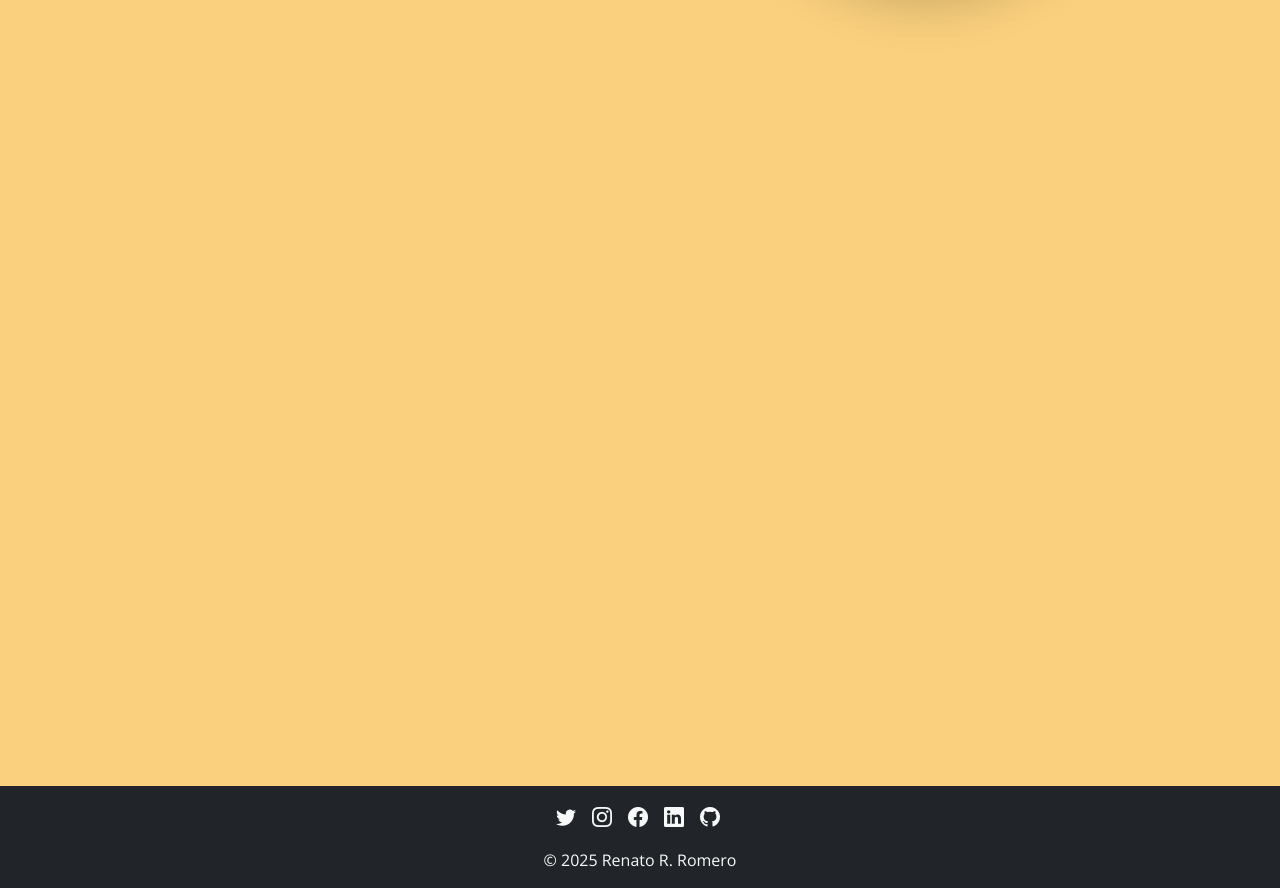
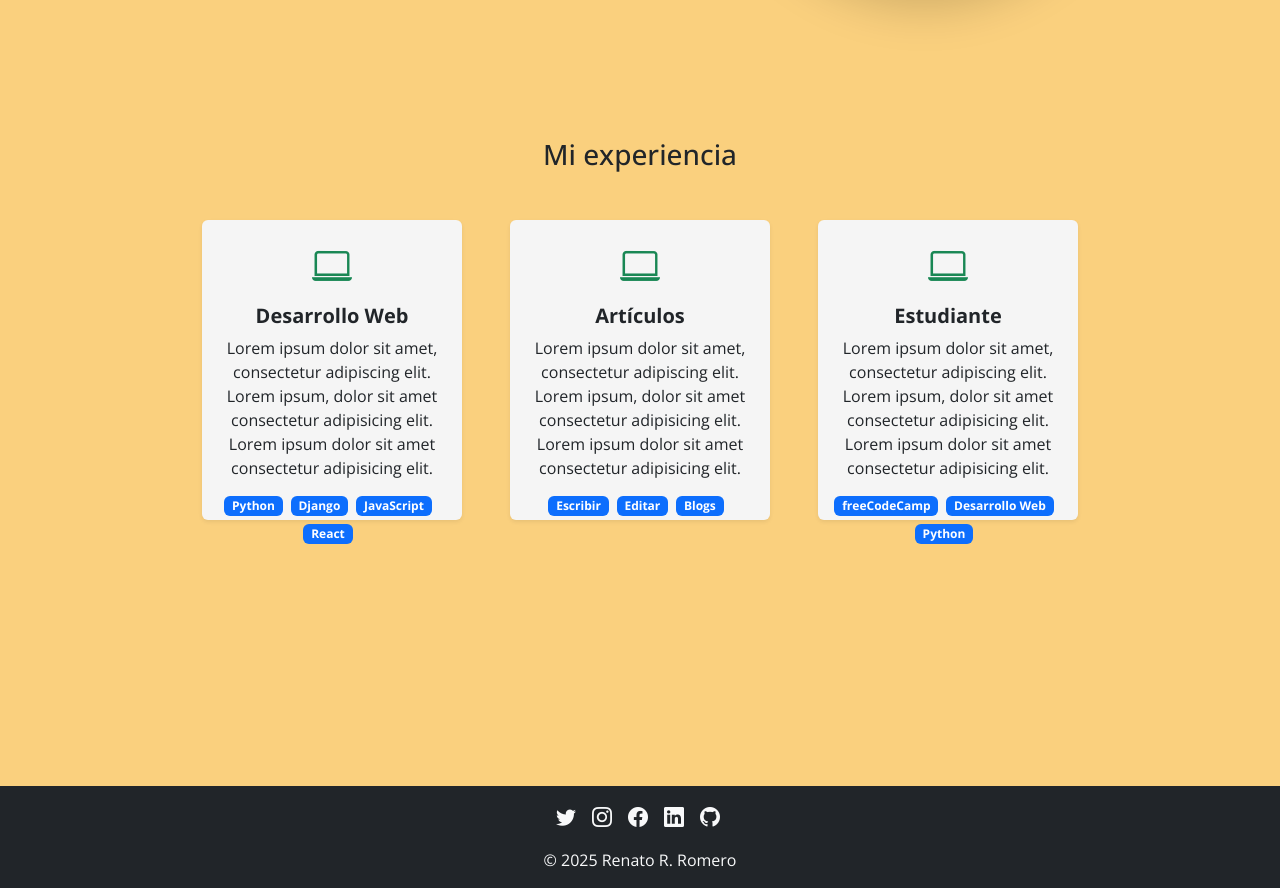
Before and after one commit to renatorrv-edu/portfolio, a plain HTML site: page index.html in a window 1280 px wide. Shown: the part 640-1528 px from the top of the page. Drawn offline with nearby package versions, Linux system fonts and the light colour scheme.

Commit message:
Añadir sección "Mi experiencia". Añadir estilos en css.

```diff
--- a/index.html
+++ b/index.html
@@ -20,6 +20,7 @@
         </span>
         <ul class="nav me-3">
           <li class="nav-item"><a href="#sobre-mi" class="nav-link link-dark border-end border-black" aria-current="page">Sobre mí</a></li>
+          <li class="nav-item"><a href="#experiencia" class="nav-link link-dark border-end border-black">Experiencia</a></li>
           <li class="nav-item"><a href="#proyectos" class="nav-link link-dark border-end border-black">Proyectos</a></li>
           <li class="nav-item"><a href="#testimonios" class="nav-link link-dark border-end border-black">Testimonios</a></li>
           <li class="nav-item"><a href="contacto.html" class="nav-link link-dark">Contacto</a></li>
@@ -45,8 +46,73 @@
           </div>
         </div>
       </div>
-      <div class="flex-container mt-5 mb-5" id="proyectos" style="height: 600px">
+      <div class="flex-container mt-5 mb-5 mx-5" id="experiencia" style="height: 600px">
+        <h2 class="text-center fs-3 mb-5">Mi experiencia</h2>
+        <div class="row g-5 justify-content-center">
+          <div class="col-md-3">
+            <!--Tarjeta 1-->
+            <div class="card border-0 shadow-sm bg-color-tertiary card-hover" style="height: 300px">
+              <div class="card-body text-center">
+                <div class="icon-container mb-2">
+                  <i class="bi bi-laptop fs-1 text-success"></i>
+                </div>
+                <h5 class="fw-bold">Desarrollo Web</h5>
+                <p>
+                  Lorem ipsum dolor sit amet, consectetur adipiscing elit. Lorem ipsum, dolor sit amet consectetur adipisicing elit.<br>
+                  Lorem ipsum dolor sit amet consectetur adipisicing elit.
+                </p>
+                <div class="d-flex justify-content-center flex-wrap">
+                  <span class="badge bg-primary me-2 mb-2">Python</span>
+                  <span class="badge bg-primary me-2 mb-2">Django</span>
+                  <span class="badge bg-primary me-2 mb-2">JavaScript</span>
+                  <span class="badge bg-primary me-2 mb-2">React</span>
+                </div>
+              </div>
+            </div>
+          </div>
 
+          <!--Tarjeta 2-->
+          <div class="col-md-3">
+            <div class="card border-0 shadow-sm bg-color-tertiary card-hover" style="height: 300px">
+              <div class="card-body text-center">
+                <div class="icon-container mb-2">
+                  <i class="bi bi-laptop fs-1 text-success"></i>
+                </div>
+                <h5 class="fw-bold">Artículos</h5>
+                <p>
+                  Lorem ipsum dolor sit amet, consectetur adipiscing elit. Lorem ipsum, dolor sit amet consectetur adipisicing elit.<br>
+                  Lorem ipsum dolor sit amet consectetur adipisicing elit.
+                </p>
+                <div class="d-flex justify-content-center flex-wrap">
+                  <span class="badge bg-primary me-2 mb-2">Escribir</span>
+                  <span class="badge bg-primary me-2 mb-2">Editar</span>
+                  <span class="badge bg-primary me-2 mb-2">Blogs</span>
+                </div>
+              </div>
+            </div>
+          </div>
+
+          <!-- Tarjeta 3 -->
+          <div class="col-md-3">
+            <div class="card border-0 shadow-sm bg-color-tertiary card-hover" style="height: 300px">
+              <div class="card-body text-center">
+                <div class="icon-container mb-2">
+                  <i class="bi bi-laptop fs-1 text-success"></i>
+                </div>
+                <h5 class="fw-bold">Estudiante</h5>
+                <p>
+                  Lorem ipsum dolor sit amet, consectetur adipiscing elit. Lorem ipsum, dolor sit amet consectetur adipisicing elit.<br>
+                  Lorem ipsum dolor sit amet consectetur adipisicing elit.
+                </p>
+                <div class="d-flex justify-content-center flex-wrap">
+                  <span class="badge bg-primary me-2 mb-2">freeCodeCamp</span>
+                  <span class="badge bg-primary me-2 mb-2">Desarrollo Web</span>
+                  <span class="badge bg-primary me-2 mb-2">Python</span>
+                </div>
+              </div>
+            </div>
+          </div>
+        </div>
       </div>
     </main>
     <div class="flex-container bg-color-secondary">
--- a/static/styles/styles.css
+++ b/static/styles/styles.css
@@ -11,13 +11,14 @@
 
 .bg-color-primary {
   background-color: #fad07e;
+  /* Opción secundaria: #FCE0A0 */
 }
 
 .bg-color-secondary {
   background-color: #212529;
 }
 
-.bg-color-terciary {
+.bg-color-tertiary {
   background-color: #F5F5F5;
 }
 
@@ -34,3 +35,14 @@
   color: #F5F5F5 !important;
   background-color: #212529 !important;
 }
+
+.card-hover {
+  transition: transform 0.4s ease, box-shadow 0.3s ease, background-color 0.3s ease, color 0.3s ease;
+}
+
+.card-hover:hover {
+  transform: scale(1.05);
+  box-shadow: 0 10px 20px rgba(0, 0, 0, 0.2);
+  background-color: #212529;
+  color: #F5F5F5 !important;
+}
```
